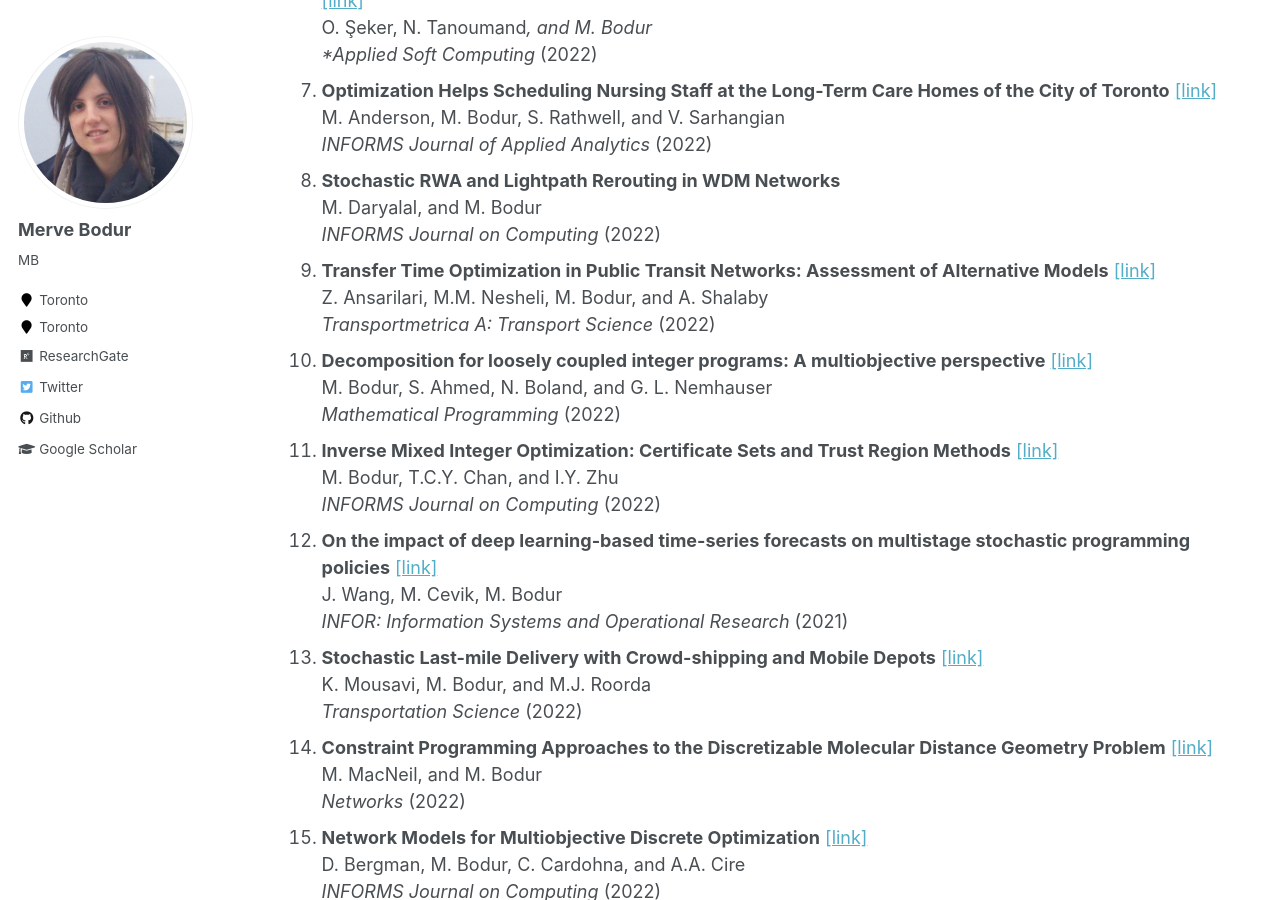
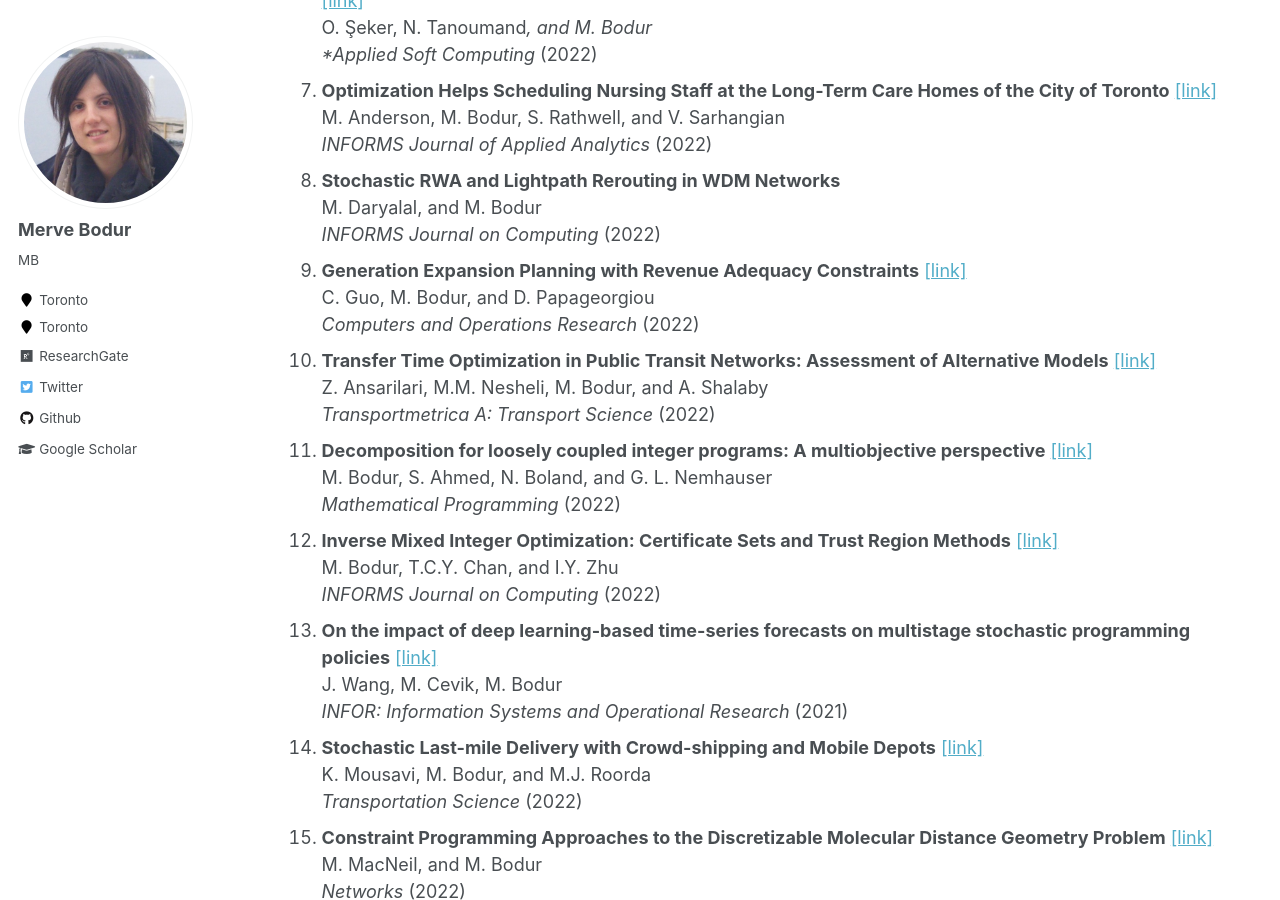
Before and after one commit to mervebodur/mervebodur.github.io, a Jekyll site: the page built from _pages/research.md, in a window 1280 px wide and 900 px high, scrolled down 1799 px. Built offline with Jekyll 4.4.1, drawn with Linux system fonts in a browser that asks for light colours.

Commit message:
Update research.md

```diff
--- a/_pages/research.md
+++ b/_pages/research.md
@@ -59,6 +59,9 @@ M. Anderson, M. Bodur, S. Rathwell, and V. Sarhangian\
 1. **Stochastic RWA and Lightpath Rerouting in WDM Networks**\
 M. Daryalal, and M. Bodur\
 *INFORMS Journal on Computing* (2022)
+1. **Generation Expansion Planning with Revenue Adequacy Constraints** [[link]](https://www.sciencedirect.com/science/article/abs/pii/S0305054822000363)\
+C. Guo, M. Bodur, and D. Papageorgiou\
+*Computers and Operations Research* (2022)
 1. **Transfer Time Optimization in Public Transit Networks: Assessment of Alternative Models** [[link]](https://www.tandfonline.com/doi/full/10.1080/23249935.2022.2056655)\
 Z. Ansarilari, M.M. Nesheli, M. Bodur, and A. Shalaby\
 *Transportmetrica A: Transport Science* (2022)
```
